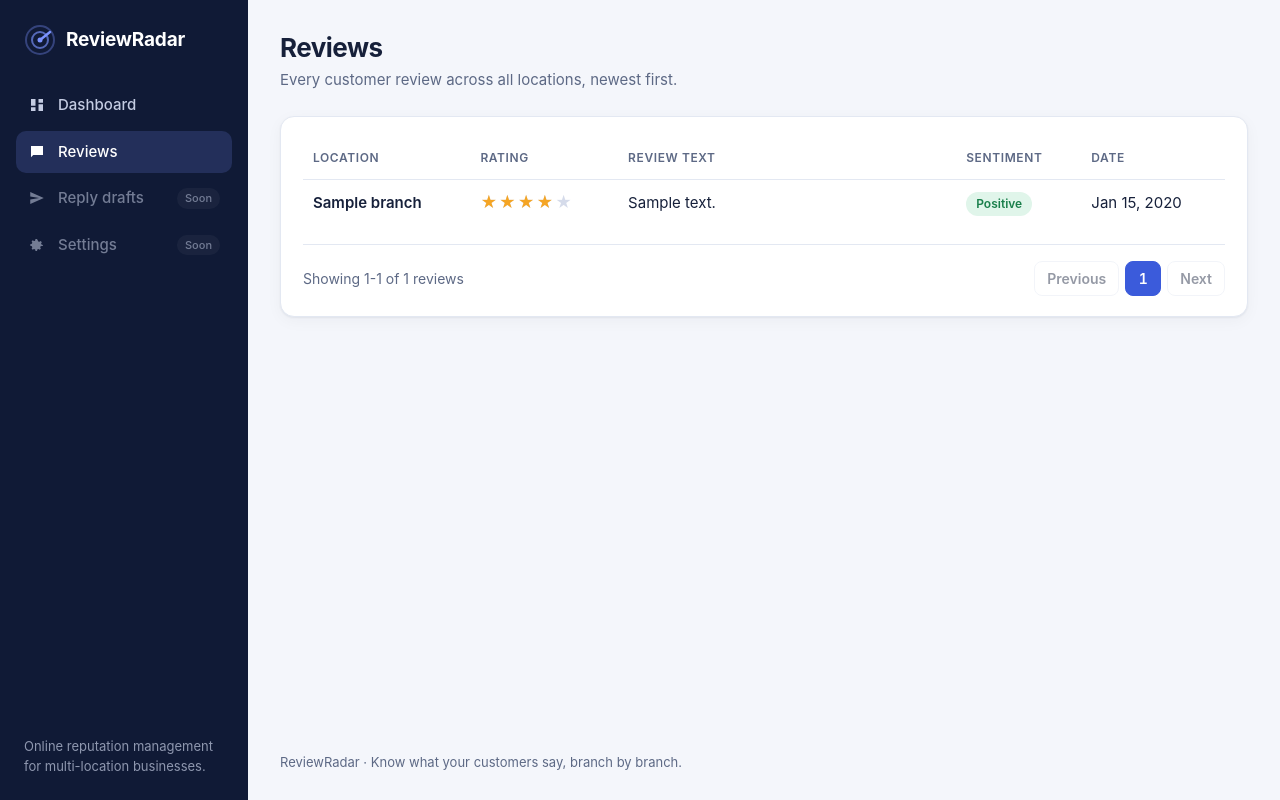
After one commit to hungle-agilityio/ai-training, a Django app: page /reviews/ in a window 1280 px wide. The commit adds this page. Run offline with Django 5.2, Linux system fonts and the light colour scheme; tables that the repository leaves empty hold one stand-in row (values such as "Sample post").

Commit message:
Add reviews page with table and pagination
- Add /reviews/ with a table of all reviews, newest first, 20 per page
- Add page numbers, Previous and Next, and a "Showing x-y of N" summary
- Show long review text in full on hover or focus
- Validate the page parameter with a Django form
- Share one review row between the dashboard and the reviews page
- Order by created date and id so pages stay stable
- Enable the Reviews menu item and show dates in Vietnam time
- Add tests for the page, pagination and the form

Part of FEAT-006

```diff
--- a/claude-code-training-lab/reviewradar/settings.py
+++ b/claude-code-training-lab/reviewradar/settings.py
@@ -10,6 +10,7 @@ ALLOWED_HOSTS: list[str] = []
 INSTALLED_APPS = [
     "django.contrib.contenttypes",
     "django.contrib.auth",
+    "django.contrib.humanize",
     "django.contrib.staticfiles",
     "reviews",
 ]
@@ -40,4 +41,5 @@ DATABASES = {
 }
 
 DEFAULT_AUTO_FIELD = "django.db.models.BigAutoField"
+TIME_ZONE = "Asia/Ho_Chi_Minh"
 USE_TZ = True
--- a/claude-code-training-lab/reviewradar/urls.py
+++ b/claude-code-training-lab/reviewradar/urls.py
@@ -6,5 +6,6 @@ from reviews import views
 urlpatterns: list[URLPattern | URLResolver] = [
     path("", RedirectView.as_view(pattern_name="dashboard"), name="home"),
     path("dashboard/", views.dashboard, name="dashboard"),
+    path("reviews/", views.reviews, name="reviews"),
     path("api/dashboard/", views.dashboard_api, name="dashboard-api"),
 ]
--- /dev/null
+++ b/claude-code-training-lab/reviews/forms.py
@@ -0,0 +1,11 @@
+from django import forms
+
+
+class PageForm(forms.Form):
+    page = forms.IntegerField(min_value=1, required=False)
+
+    def page_number(self) -> int | None:
+        if not self.is_valid():
+            return None
+        value: int | None = self.cleaned_data["page"]
+        return value
--- a/claude-code-training-lab/reviews/repositories.py
+++ b/claude-code-training-lab/reviews/repositories.py
@@ -1,6 +1,6 @@
 from collections.abc import Sequence
 
-from django.db.models import Count
+from django.db.models import Count, QuerySet
 
 from reviews.models import Branch, Review
 
@@ -20,3 +20,7 @@ def rating_counts() -> dict[int, int]:
 
 def list_recent_reviews(limit: int) -> Sequence[Review]:
     return list(Review.objects.select_related("branch").order_by("-created_at")[:limit])
+
+
+def reviews_newest_first() -> QuerySet[Review]:
+    return Review.objects.select_related("branch").order_by("-created_at", "-id")
--- a/claude-code-training-lab/reviews/static/reviews/app.css
+++ b/claude-code-training-lab/reviews/static/reviews/app.css
@@ -192,6 +192,41 @@ h1, h2, p { margin: 0; }
 .review-top time { margin-left: auto; color: var(--muted); font-size: 13px; }
 .review p { color: var(--text); }
 
+/* Reviews table and pagination */
+.reviews-table th, .reviews-table td { vertical-align: top; }
+.reviews-table .review-text { min-width: 260px; max-width: 520px; }
+.nowrap { white-space: nowrap; }
+.reviews-table .review-text { overflow-wrap: anywhere; }
+.expandable { cursor: help; border-bottom: 1px dotted var(--muted); }
+.expandable .text-full {
+  position: absolute; width: 1px; height: 1px; overflow: hidden;
+  clip: rect(0 0 0 0); white-space: nowrap;
+}
+.expandable:hover .text-short, .expandable:focus .text-short { display: none; }
+.expandable:hover .text-full, .expandable:focus .text-full {
+  position: static; width: auto; height: auto; overflow: visible;
+  clip: auto; white-space: normal;
+}
+.expandable:focus-visible, .pager-link:focus-visible, .nav-item:focus-visible, .button:focus-visible {
+  outline: 2px solid var(--brand); outline-offset: 2px; border-radius: 4px;
+}
+.pager {
+  display: flex; flex-wrap: wrap; align-items: center; justify-content: space-between;
+  gap: 12px; margin-top: 16px; padding-top: 16px; border-top: 1px solid var(--border);
+}
+.pager-summary { color: var(--muted); font-size: 14px; }
+.pager-list { list-style: none; margin: 0; padding: 0; display: flex; flex-wrap: wrap; gap: 6px; align-items: center; }
+.pager-link {
+  display: inline-block; min-width: 36px; padding: 6px 12px; text-align: center;
+  border: 1px solid var(--border); border-radius: 8px; background: var(--surface);
+  color: var(--text); text-decoration: none; font-size: 14px; font-weight: 600;
+  font-variant-numeric: tabular-nums;
+}
+a.pager-link:hover { border-color: var(--brand); color: var(--brand); }
+.pager-link.is-current { background: var(--brand); border-color: var(--brand); color: #fff; }
+.pager-link.is-disabled { opacity: .45; cursor: not-allowed; }
+.pager-gap { padding: 0 4px; color: var(--muted); }
+
 /* Responsive */
 @media (max-width: 1000px) {
   .kpis { grid-template-columns: repeat(2, 1fr); }
--- a/claude-code-training-lab/reviews/templates/reviews/base.html
+++ b/claude-code-training-lab/reviews/templates/reviews/base.html
@@ -19,14 +19,14 @@
         <span>ReviewRadar</span>
       </a>
       <nav class="nav">
-        <a class="nav-item is-active" href="{% url 'dashboard' %}" aria-current="page">
+        <a class="nav-item{% if request.resolver_match.url_name == 'dashboard' %} is-active{% endif %}" href="{% url 'dashboard' %}"{% if request.resolver_match.url_name == 'dashboard' %} aria-current="page"{% endif %}>
           <svg viewBox="0 0 24 24" width="18" height="18" aria-hidden="true"><path d="M4 13h6V4H4zm0 7h6v-5H4zm10 0h6V11h-6zm0-16v5h6V4z" fill="currentColor"/></svg>
           Dashboard
         </a>
-        <span class="nav-item is-disabled" aria-disabled="true">
+        <a class="nav-item{% if request.resolver_match.url_name == 'reviews' %} is-active{% endif %}" href="{% url 'reviews' %}"{% if request.resolver_match.url_name == 'reviews' %} aria-current="page"{% endif %}>
           <svg viewBox="0 0 24 24" width="18" height="18" aria-hidden="true"><path d="M4 4h16v12H7l-3 3z" fill="currentColor"/></svg>
-          Reviews <em>Soon</em>
-        </span>
+          Reviews
+        </a>
         <span class="nav-item is-disabled" aria-disabled="true">
           <svg viewBox="0 0 24 24" width="18" height="18" aria-hidden="true"><path d="M3 20l18-8L3 4v6l12 2-12 2z" fill="currentColor"/></svg>
           Reply drafts <em>Soon</em>
@@ -45,7 +45,7 @@
           <h1>{% block heading %}{% endblock %}</h1>
           <p class="subtitle">{% block subtitle %}{% endblock %}</p>
         </div>
-        <a class="button" href="{% url 'dashboard-api' %}">Export JSON</a>
+        {% block actions %}<a class="button" href="{% url 'dashboard-api' %}">Export JSON</a>{% endblock %}
       </header>
       <main class="content">
         {% block content %}{% endblock %}
--- a/claude-code-training-lab/reviews/templates/reviews/dashboard.html
+++ b/claude-code-training-lab/reviews/templates/reviews/dashboard.html
@@ -99,7 +99,7 @@
           <li class="review">
             <div class="review-top">
               <strong>{{ review.branch_name }}</strong>
-              <span class="stars" role="img" aria-label="{{ review.rating }} out of 5"><span style="--pct: {% widthratio review.rating 5 100 %}%"></span></span>
+              <span class="stars" role="img" aria-label="{{ review.rating }} out of 5"><span style="--pct: {{ review.rating_percent }}%"></span></span>
               <span class="badge badge-{{ review.sentiment }}">{{ review.sentiment_label }}</span>
               <time datetime="{{ review.created_at|date:'c' }}">{{ review.created_at|date:"M j, Y" }}</time>
             </div>
--- /dev/null
+++ b/claude-code-training-lab/reviews/templates/reviews/reviews.html
@@ -0,0 +1,82 @@
+{% extends "reviews/base.html" %}
+{% load humanize %}
+
+{% block title %}Reviews · ReviewRadar{% endblock %}
+{% block heading %}Reviews{% endblock %}
+{% block subtitle %}Every customer review across all locations, newest first.{% endblock %}
+{% block actions %}{% endblock %}
+
+{% block content %}
+<section class="panel">
+  {% if page.total == 0 %}
+    <div class="empty">
+      <h2>No reviews yet</h2>
+      <p>Reviews will appear here as soon as they are imported.</p>
+    </div>
+  {% else %}
+    <div class="table-wrap">
+      <table class="table reviews-table">
+        <thead>
+          <tr>
+            <th scope="col">Location</th>
+            <th scope="col">Rating</th>
+            <th scope="col">Review text</th>
+            <th scope="col">Sentiment</th>
+            <th scope="col">Date</th>
+          </tr>
+        </thead>
+        <tbody>
+          {% for row in page.rows %}
+            <tr class="review-row">
+              <th scope="row">{{ row.branch_name }}</th>
+              <td>
+                <span class="stars" role="img" aria-label="{{ row.rating }} out of 5" title="{{ row.rating }} out of 5"><span style="--pct: {{ row.rating_percent }}%"></span></span>
+              </td>
+              <td class="review-text">
+                {% if row.is_truncated %}
+                  <span class="expandable" tabindex="0"><span class="text-short" aria-hidden="true">{{ row.text_short }}</span> <span class="text-full">{{ row.text }}</span></span>
+                {% else %}
+                  {{ row.text }}
+                {% endif %}
+              </td>
+              <td><span class="badge badge-{{ row.sentiment }}">{{ row.sentiment_label }}</span></td>
+              <td class="nowrap"><time datetime="{{ row.created_at|date:'c' }}">{{ row.created_at|date:"M j, Y" }}</time></td>
+            </tr>
+          {% endfor %}
+        </tbody>
+      </table>
+    </div>
+
+    <nav class="pager" aria-label="Pagination">
+      <p class="pager-summary">Showing {{ page.start_index|intcomma }}-{{ page.end_index|intcomma }} of {{ page.total|intcomma }} reviews</p>
+      <ul class="pager-list">
+        <li>
+          {% if page.has_previous %}
+            <a class="pager-link" href="?page={{ page.previous_number }}" rel="prev">Previous</a>
+          {% else %}
+            <span class="pager-link is-disabled" aria-disabled="true">Previous</span>
+          {% endif %}
+        </li>
+        {% for link in page.links %}
+          <li>
+            {% if link.number is None %}
+              <span class="pager-gap" aria-hidden="true">…</span>
+            {% elif link.is_current %}
+              <span class="pager-link is-current" aria-current="page">{{ link.number }}</span>
+            {% else %}
+              <a class="pager-link" href="?page={{ link.number }}">{{ link.number }}</a>
+            {% endif %}
+          </li>
+        {% endfor %}
+        <li>
+          {% if page.has_next %}
+            <a class="pager-link" href="?page={{ page.next_number }}" rel="next">Next</a>
+          {% else %}
+            <span class="pager-link is-disabled" aria-disabled="true">Next</span>
+          {% endif %}
+        </li>
+      </ul>
+    </nav>
+  {% endif %}
+</section>
+{% endblock %}
--- a/claude-code-training-lab/reviews/views.py
+++ b/claude-code-training-lab/reviews/views.py
@@ -4,12 +4,18 @@ from django.http import HttpRequest, HttpResponse, JsonResponse
 from django.shortcuts import render
 
 from reviews import services
+from reviews.forms import PageForm
 
 
 def dashboard(request: HttpRequest) -> HttpResponse:
     return render(request, "reviews/dashboard.html", {"overview": services.dashboard_overview()})
 
 
+def reviews(request: HttpRequest) -> HttpResponse:
+    page = services.reviews_page(PageForm(request.GET).page_number())
+    return render(request, "reviews/reviews.html", {"page": page})
+
+
 def dashboard_api(request: HttpRequest) -> JsonResponse:
     scores = services.branch_scores()
     return JsonResponse({"branches": [asdict(score) for score in scores]})
```
Also changed, not shown: claude-code-training-lab/reviews/services.py (+82 -15 lines), claude-code-training-lab/reviews/tests/integration/test_reviews_page.py (added, +173 -0 lines), claude-code-training-lab/reviews/tests/unit/test_reviews_page.py (added, +126 -0 lines).
